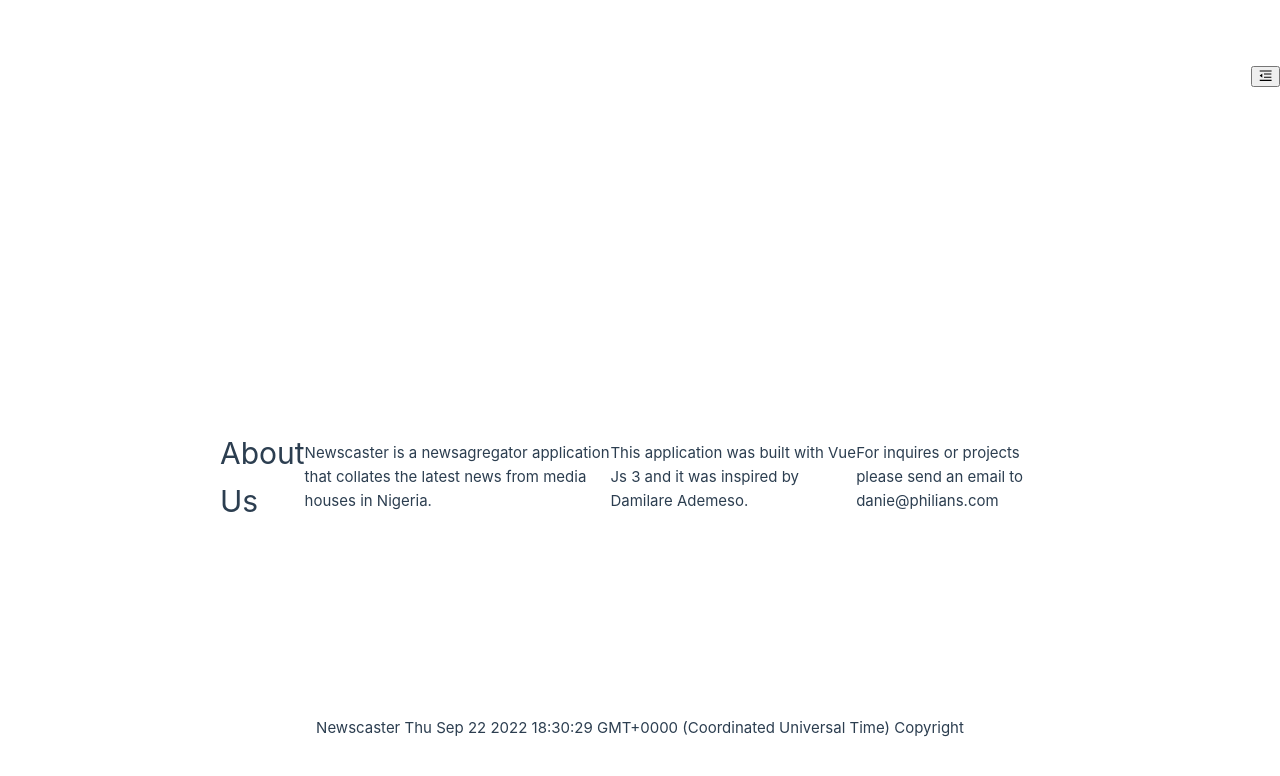
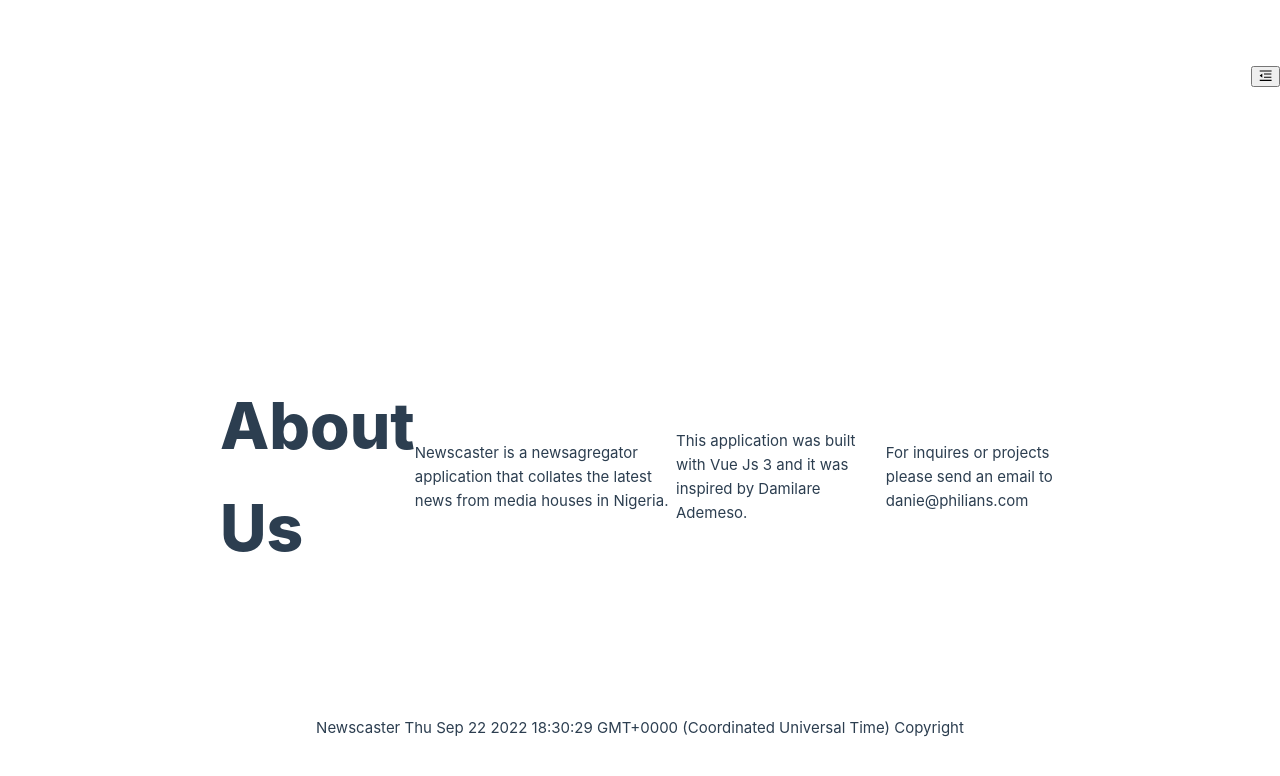
Before and after one commit to kingdanie/newscaster, a Vue app: page /about in a window 1280 px wide. Shown: the top 776 px of the page. Built offline with nearby package versions, Linux system fonts and the light colour scheme.

Commit message:
about title font

```diff
--- a/src/views/AboutView.vue
+++ b/src/views/AboutView.vue
@@ -1,6 +1,6 @@
 <template>
   <div style="margin: 10px auto; padding: rem; max-width: 70%" class="about">
-    <h1>About Us</h1>
+    <h1 class="about-header">About Us</h1>
     <p>
       Newscaster is a newsagregator application that collates the latest news
       from media houses in Nigeria.
@@ -14,6 +14,10 @@
 </template>
 
 <style>
-@media (min-width: 1024px) {
+@media (min-width: 1024px) {}
+
+.about-header {
+  font-size: 4rem;
+  font-weight: 800;
 }
 </style>
```
